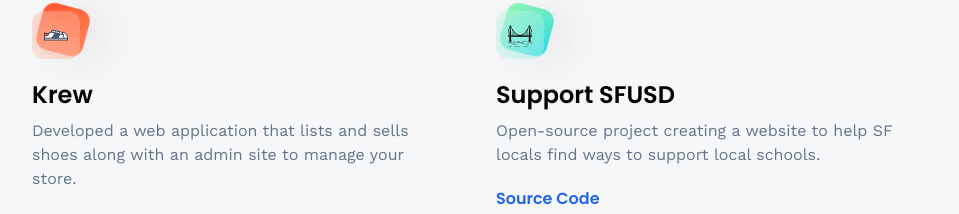
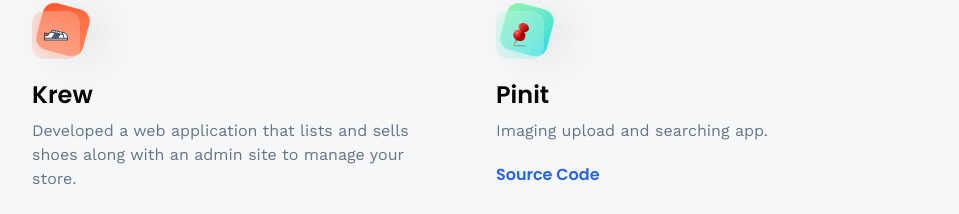
Before and after one commit to emily020kim/3d-portfolio, a React (Vite) app: page /projects in a window 1280 px wide. Shown: the part 347-561 px from the top of the page, without its empty margins (160-1119 px from the left). Built offline with nearby package versions, Linux system fonts and the light colour scheme; no server answers.

Commit message:
upadte to proj

```diff
--- a/src/constants/index.js
+++ b/src/constants/index.js
@@ -19,7 +19,7 @@
 import tza from "../assets/icons/tza.jpg";
 import shoe from "../assets/icons/shoe.svg";
 import youtube from "../assets/icons/youtube.svg";
-import sanfran from "../assets/icons/sanfran.svg";
+import pin from '../assets/icons/pin.png';
 import bank from "../assets/icons/bank.png";
 import java from "../assets/icons/java.png";
 import goodhealth from '../assets/icons/goodhealth.jpg';
@@ -184,11 +184,11 @@
         link: 'https://github.com/emily020kim/ecommerce-store',
     },
     {
-        iconUrl: sanfran,
+        iconUrl: pin,
         theme: 'btn-back-green',
-        name: 'Support SFUSD',
-        description: 'Open-source project creating a website to help SF locals find ways to support local schools.',
-        link: 'https://github.com/sfbrigade/support-sfusd',
+        name: 'Pinit',
+        description: 'Imaging upload and searching app.',
+        link: 'https://github.com/emily020kim/pinit',
     },
     {
         iconUrl: youtube,
```
Also changed, not shown: src/assets/icons/pin.png (added).
